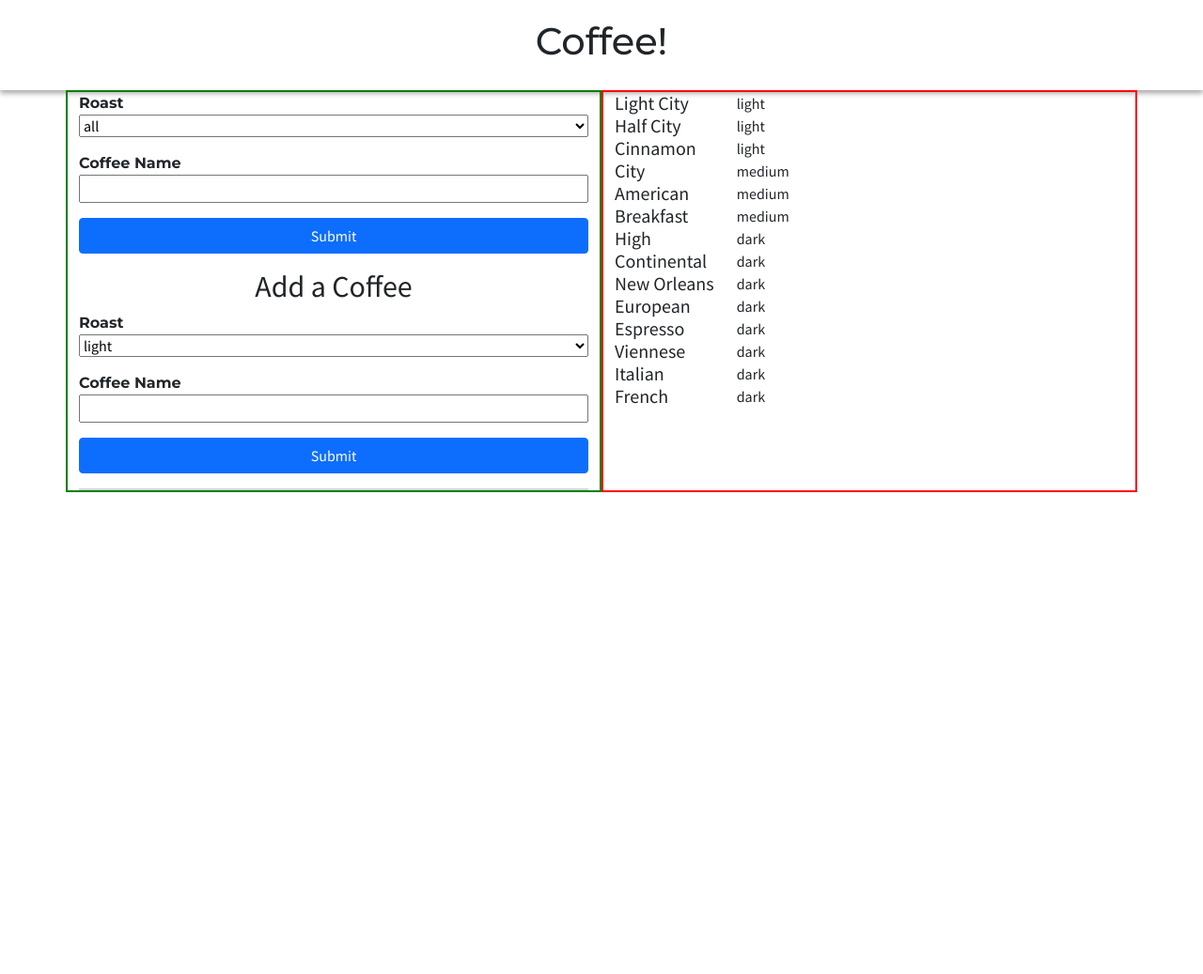
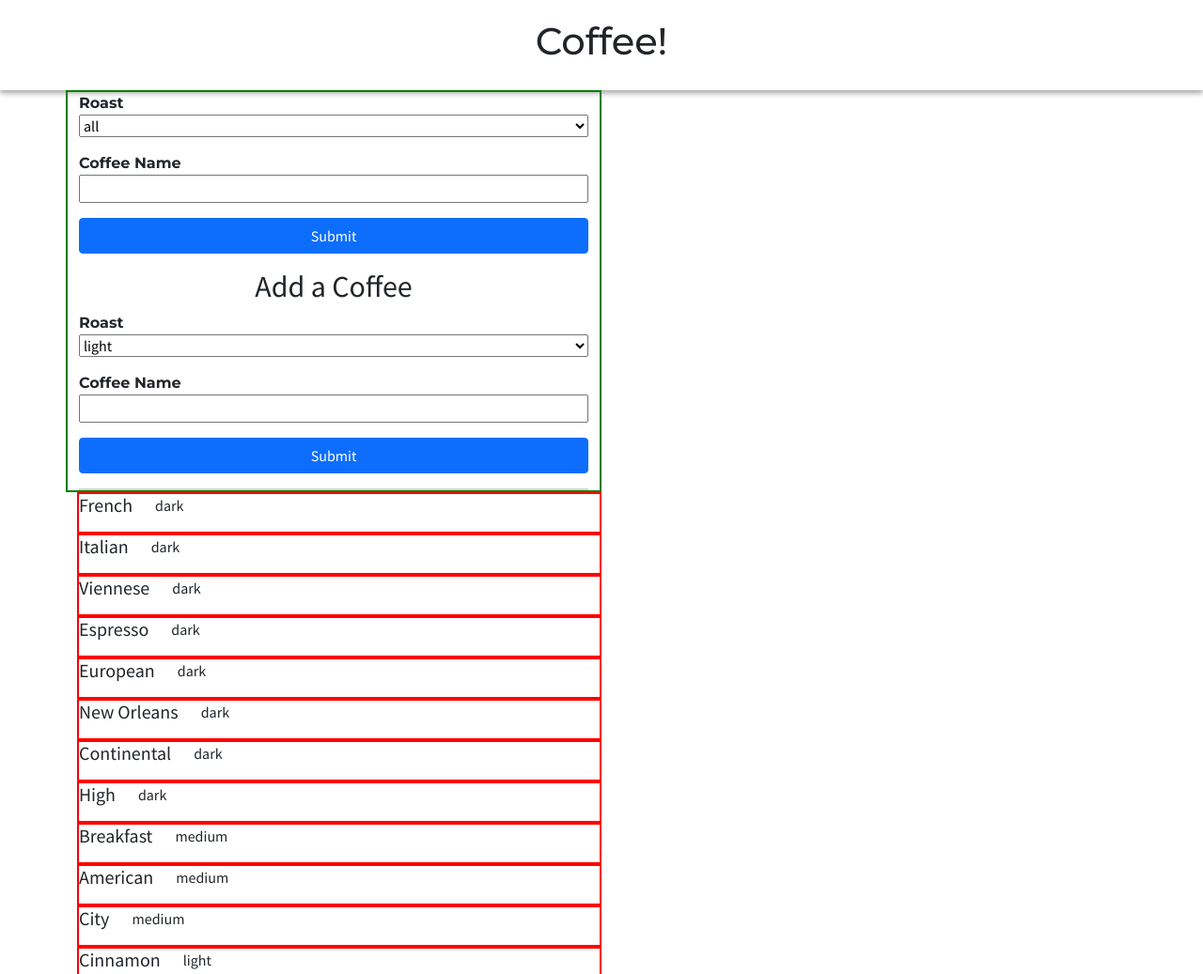
Before and after one commit to Julian-Greg-coffee-project/coffee-project, a plain HTML site: page index.html in a window 1280 px wide. Shown: the top 1037 px of the page at 94% size. Before the commit the page ends 800 px from the top, so only its background shows below. Drawn offline with nearby package versions, Linux system fonts and the light colour scheme.

Commit message:
refactored the code to have the coffee name in a header and the coffee roast in a paragraph

```diff
--- a/index.html
+++ b/index.html
@@ -50,17 +50,7 @@
             </div>
 
             <!-- Results Container -->
-            <div class="col-md-6 results-container">
-                <div class="row">
-                    <div class="col-auto">
-                        <h5 id="coffeeName"></h5>
-                    </div>
-                    <div class="col-auto">
-                        <p id="coffeeRoast"></p>
-                    </div>
-                </div>
-            </div>
-
+            <div id="coffees"></div>
         </div>
     </main>
 
--- a/main.js
+++ b/main.js
@@ -1,11 +1,15 @@
 "use strict"
 
 function renderCoffee(coffee) {
-    var html = '<tr class="coffee">';
-    html += '<td>' + coffee.id + '</td>';
-    html += '<td>' + coffee.name + '</td>';
-    html += '<td>' + coffee.roast + '</td>';
-    html += '</tr>';
+
+    //refactored the code to have the coffee name in a header
+    // and coffee roast in a paragraph
+    var html = '<div class="coffee col-md-6 results-container">';
+    html += '<div class="row">';
+    html += '<div class="col-auto"><h5>' + coffee.name + '</h5></div>';
+    html += '<div class="col-auto"><p>' + coffee.roast +'</p></div>';
+    html += '</div>';
+    html += '</div>';
 
     return html;
 }
@@ -48,11 +52,6 @@ var coffees = [
     {id: 14, name: 'French', roast: 'dark'},
 ];
 
-coffees.forEach(coffee => {
-    document.getElementById("coffeeName").innerHTML += coffee.name + "<br>";
-    document.getElementById("coffeeRoast").innerHTML += coffee.roast + "<br>";
-});
-
 var tbody = document.querySelector('#coffees');
 var submitButton = document.querySelector('#submit');
 var roastSelection = document.querySelector('#roast-selection');
```
